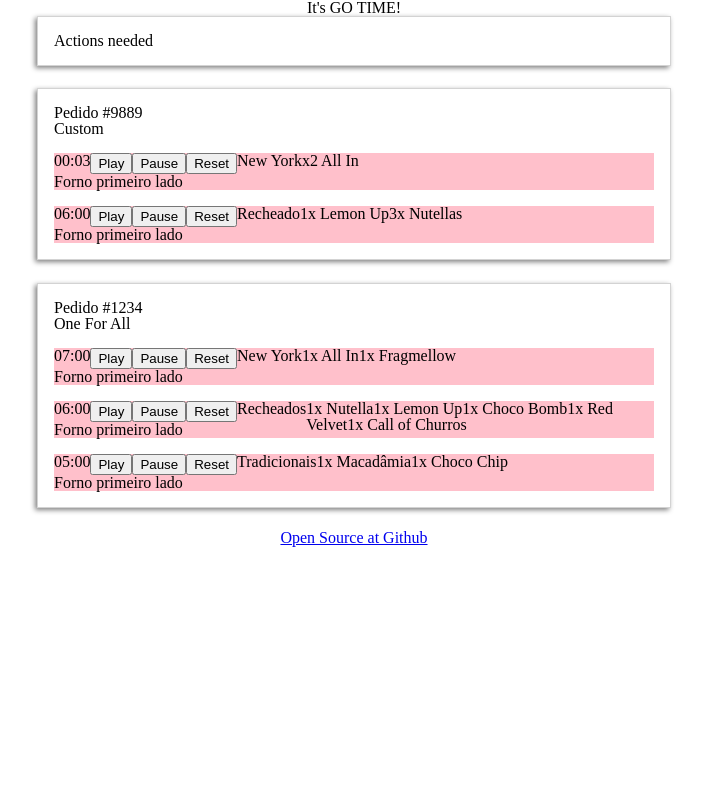
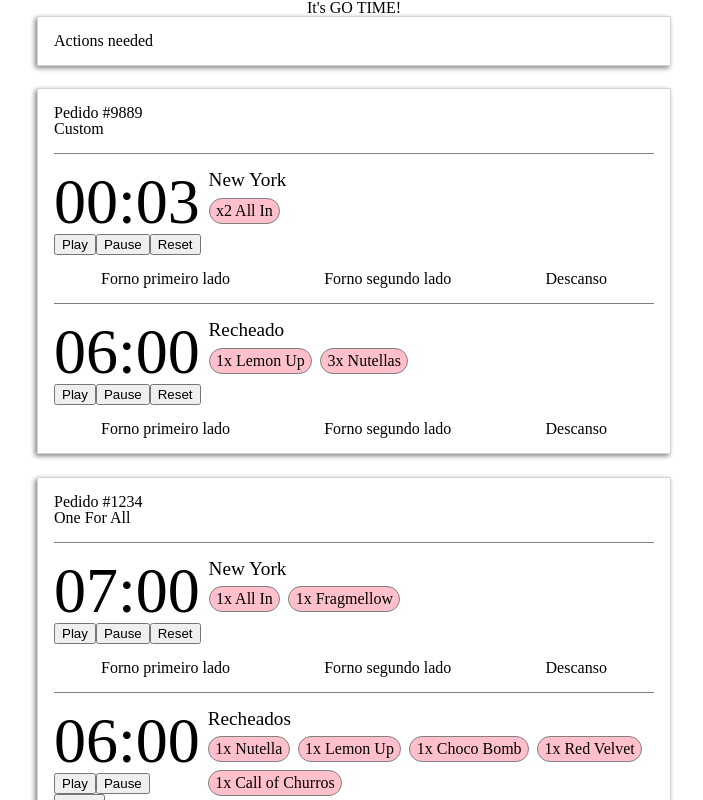
Before and after one commit to kimesf/go_time, a Next.js app: page / in a window 1280 px wide. Shown: the top 800 px of the page, without its empty margins (286-989 px from the left). Built offline with nearby package versions, Linux system fonts and the light colour scheme.

Commit message:
improves on styles

```diff
--- a/components/Clock.tsx
+++ b/components/Clock.tsx
@@ -1,3 +1,5 @@
+import styled from 'styled-components'
+
 const Clock = ({ time }: { time: number }) => {
   const minutes = Math.floor(time / 60)
   const seconds = time % 60
@@ -7,12 +9,15 @@ const Clock = ({ time }: { time: number }) => {
   }
 
   return (
-    <div>
+    <StyledClock>
       {format(minutes)}
       :
       {format(seconds)}
-    </ div>
+    </StyledClock>
   )
 }
+const StyledClock = styled.div`
+  font-size: 4rem;
+`
 
 export default Clock
--- a/components/Step.tsx
+++ b/components/Step.tsx
@@ -9,12 +9,12 @@ interface Step {
 
 const Step = ({ props }: { props: { step: Step, setStepDone: () => void } }) => {
   const { step, setStepDone } = props
-  const { time: initialTime, description } = step
+  const { time: initialTime } = step
 
   return (
+    // TODO: I might not need this component...
     <StyledStep>
       <Timer props={{ initialTime: initialTime, setStepDone }} />
-      {description}
     </StyledStep>
   )
 }
--- a/components/Subtask.tsx
+++ b/components/Subtask.tsx
@@ -26,25 +26,70 @@ const Subtask = ({ props }: { props: Subtask }) => {
 
   return (
     <StyledSubtask>
-      <div>
+      <Header>
         <CurrentStep />
-      </div>
-      <div>
-        {description}
-      </div>
-      <div>
-        {tags.map((tag) => {
-          return tag
+        <Info>
+          <Subtitle>
+            {description}
+          </Subtitle>
+          <Pills>
+            {tags.map((tag) => {
+              return <Pill key={tag}>{tag}</Pill>
+            })}
+          </Pills>
+        </Info>
+      </Header>
+      <ProgressBar>
+        {steps.map((step, index) => {
+          return <Partial key={index}>{step.description}</Partial>
         })}
-      </div>
+      </ProgressBar>
     </StyledSubtask>
   )
 }
 
 const StyledSubtask = styled.div`
   display: flex;
-  background-color: pink;
+  flex-direction: column;
   margin-top: 1rem;
+  padding-top: 1rem;
+  border-top: 1px solid grey;
 `
 
+const Header = styled.div`
+  display: flex;
+  margin-bottom: 1rem;
+`
+
+const Info = styled.div`
+  display: flex;
+  flex-direction: column;
+  margin-left: 0.5rem;
+`
+
+const Subtitle = styled.div`
+  font-size: 1.2rem;
+`
+
+const Pills = styled.div`
+  display: flex;
+  flex-wrap: wrap;
+`
+
+const Pill = styled.div`
+  border: 1px solid grey;
+  margin-right: 0.5rem;
+  margin-top: 0.5rem;
+  padding: 0.25rem 0.4rem;
+  border-radius: 15px;
+  background-color: pink;
+`
+
+const ProgressBar = styled.div`
+  display: flex;
+  justify-content: space-around;
+`
+
+const Partial = styled.div``
+
 export default Subtask
--- a/components/Timer.tsx
+++ b/components/Timer.tsx
@@ -17,9 +17,11 @@ const Timer = ({ props }: { props: { initialTime: number, setStepDone: () => voi
     <>
       <StyledTimer>
         <Clock time={time} />
-        <button onClick={play}>Play</button>
-        <button onClick={pause}>Pause</button>
-        <button onClick={reset}>Reset</button>
+        <div>
+          <button onClick={play}>Play</button>
+          <button onClick={pause}>Pause</button>
+          <button onClick={reset}>Reset</button>
+        </div>
       </StyledTimer>
     </>
   )
@@ -27,6 +29,7 @@ const Timer = ({ props }: { props: { initialTime: number, setStepDone: () => voi
 
 const StyledTimer = styled.div`
   display: flex;
+  flex-direction: column;
 `
 
 export default Timer
```
Also changed, not shown: 1 other file (tests, documents, lock files or other folders).
